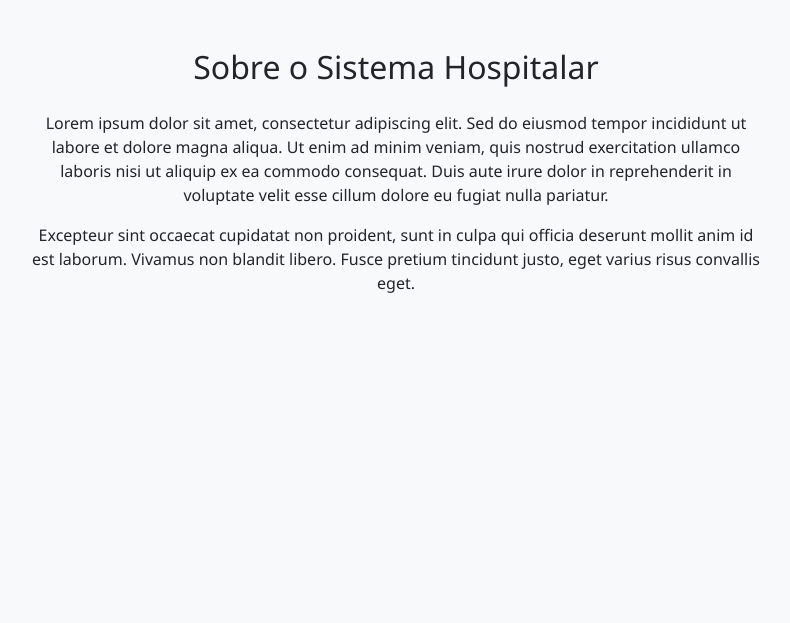
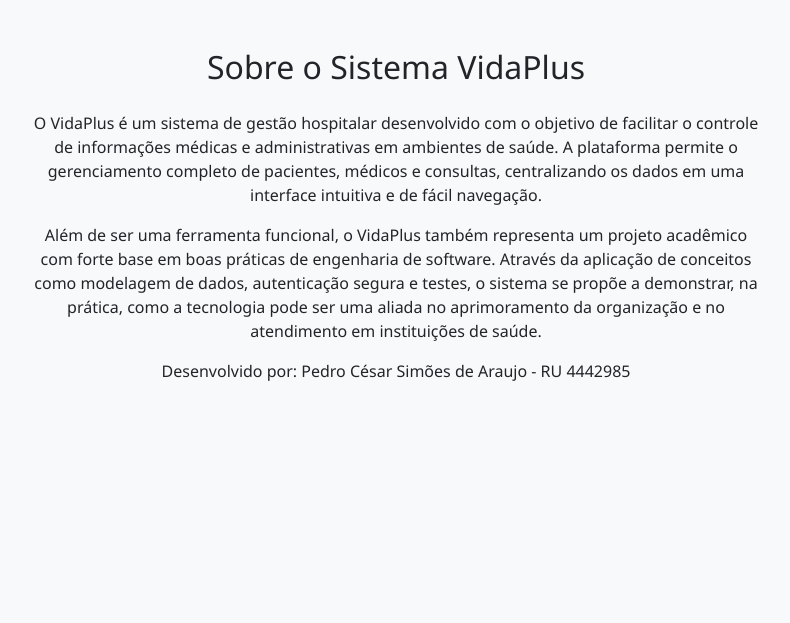
Before and after one commit to Pedro-csa/ProjetoBackEnd, a Django app: page /sobre/ in a window 1280 px wide. Shown: the part 69-692 px from the top of the page, without its empty margins (244-1034 px from the left). Run offline with Django 4.2, Linux system fonts and the light colour scheme; some libraries are stand-ins or nearby versions.

Commit message:
Finalização

```diff
--- a/hospital/templates/sobre.html
+++ b/hospital/templates/sobre.html
@@ -8,18 +8,20 @@
     <div class="container mt-5">
         <div class="row justify-content-center">
             <div class="col-sm-8 text-center">
-                <h2 class="mb-4">Sobre o Sistema Hospitalar</h2>
+                <h2 class="mb-4">Sobre o Sistema VidaPlus</h2>
                 <p>
-                    Lorem ipsum dolor sit amet, consectetur adipiscing elit.
-                    Sed do eiusmod tempor incididunt ut labore et dolore magna aliqua.
-                    Ut enim ad minim veniam, quis nostrud exercitation ullamco laboris
-                    nisi ut aliquip ex ea commodo consequat. Duis aute irure dolor in
-                    reprehenderit in voluptate velit esse cillum dolore eu fugiat nulla pariatur.
+                    O VidaPlus é um sistema de gestão hospitalar desenvolvido com o objetivo de facilitar o controle de informações médicas
+                    e administrativas em ambientes de saúde. A plataforma permite o gerenciamento completo de pacientes, médicos e
+                    consultas, centralizando os dados em uma interface intuitiva e de fácil navegação.
                 </p>
                 <p>
-                    Excepteur sint occaecat cupidatat non proident, sunt in culpa qui officia
-                    deserunt mollit anim id est laborum. Vivamus non blandit libero. Fusce
-                    pretium tincidunt justo, eget varius risus convallis eget.
+                    Além de ser uma ferramenta funcional, o VidaPlus também representa um projeto acadêmico com forte base em boas práticas
+                    de engenharia de software. Através da aplicação de conceitos como modelagem de dados, autenticação segura e testes,
+                    o sistema se propõe a demonstrar, na prática, como a tecnologia pode ser uma aliada no aprimoramento da organização
+                    e no atendimento em instituições de saúde.
+                </p>
+                <p>
+                    Desenvolvido por: Pedro César Simões de Araujo - RU 4442985
                 </p>
             </div>
         </div>
--- a/hospital/views.py
+++ b/hospital/views.py
@@ -231,8 +231,29 @@ def Delete_Paciente(request,pid):
     paciente.delete()
     return redirect('view_paciente')
 
+@csrf_exempt
+def get_paciente(request, pid):
+    if request.method == 'GET':
+        try:
+            paciente = Paciente.objects.get(id_paciente=pid)
+            dados = {
+                'id': paciente.id_paciente,
+                'nome': paciente.nome,
+                'cpf': paciente.cpf,
+                'email': paciente.email,
+                'telefone': paciente.telefone,
+                'endereco': paciente.endereco,
+                'data_nascimento': paciente.data_nascimento.strftime('%Y-%m-%d'),
+                'data_cadastro': paciente.data_cadastro.strftime('%Y-%m-%d %H:%M:%S') if paciente.data_cadastro else None
+            }
+            return JsonResponse(dados, status=200)
+        except Paciente.DoesNotExist:
+            return JsonResponse({'erro': 'Paciente não encontrado'}, status=404)
+    return JsonResponse({'erro': 'Método não permitido'}, status=405)
+
+
 #Bloco da Consulta
-@csrf_exempt
+
 def add_consulta(request):
     error = ""
     medicos = Medico.objects.all()
```
Also changed, not shown: hospital/templates/admin_nav.html (+2 -23 lines), vidaplus/settings.py (+14 -4 lines), vidaplus/urls.py (+4 -5 lines), 1 other file.
